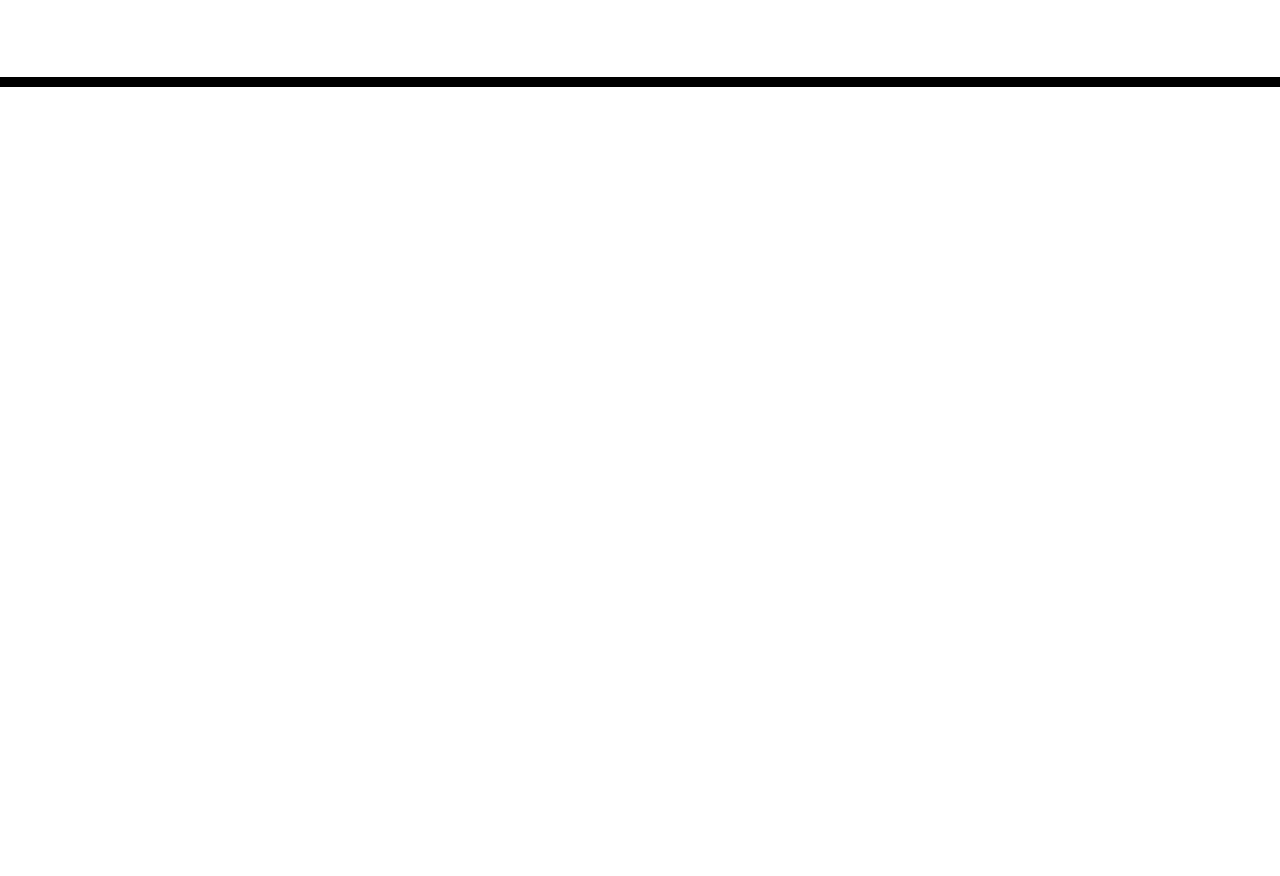
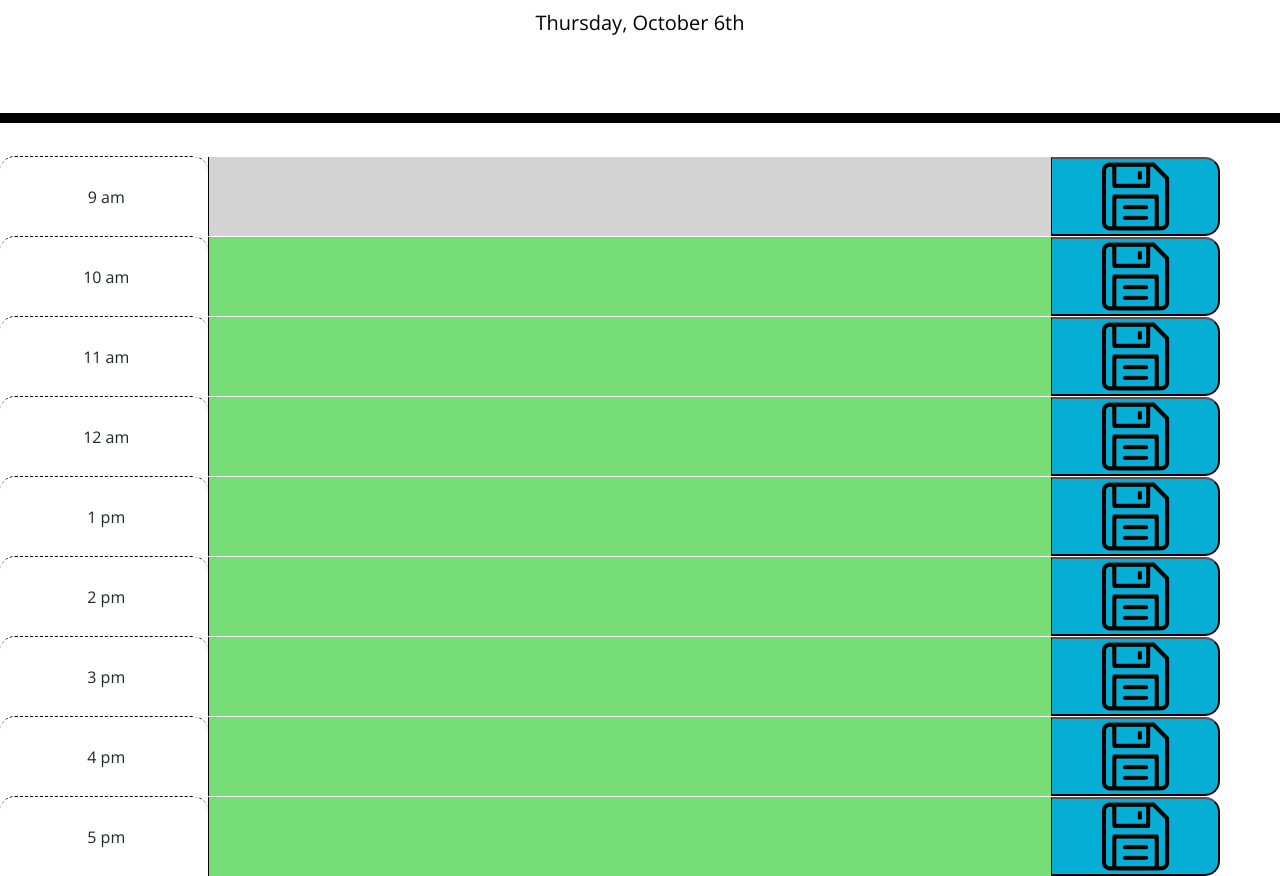
Before and after one commit to carmart7/work-day-scheduler, a plain HTML site: page index.html in a window 1280 px wide. Shown: the part 181-1057 px from the top of the page. Before the commit the page ends 800 px from the top, so only its background shows below. Drawn offline with nearby package versions, Linux system fonts and the light colour scheme.

Commit message:
add js functions for functioning page

```diff
--- a/assets/css/style.css
+++ b/assets/css/style.css
@@ -28,12 +28,13 @@ textarea{
 .time-block{
   text-align: center;
   border-radius: 15px;
+  border-top: dashed black 1px;
 }
 
 .row {
   white-space: pre-wrap;
   height: 80px;
-  border-top: 1px solid white;;
+  border-top: 1px solid white;
 }
 
 .hour {
@@ -69,3 +70,10 @@ textarea{
   font-size: 20px;
   transition: all .3s ease-in-out;
 }
+
+form input[type="submit"]{
+  background-image: url('../images/86-866469_computer-icons-floppy-disk-clip-art-save-icon-line-art-removebg-preview.png');
+  background-position: center;
+  background-repeat: no-repeat;
+  background-size: contain;
+}
--- a/assets/js/script.js
+++ b/assets/js/script.js
@@ -0,0 +1,35 @@
+// load content for text area on pageload
+$("textarea[type='text']").each(loadContent);
+// assign current day to jumbotron
+$('#currentDay').text(moment().format('dddd, MMMM Do'));
+
+// for every save button, save the corresponding text area
+$("form").submit(function(event) {
+    event.preventDefault();
+    saveContent(event);
+});
+
+function saveContent(event) {
+    var element = $(event.target).children().first();
+    var elementTime = element.data("time");
+    var content = element.val();
+    localStorage.setItem(elementTime, content);
+}
+
+
+function loadContent(i, element) {
+    element = $(this)
+    elementTime =  element.data("time");
+    var content = localStorage.getItem(elementTime);
+    if(content){
+        element.val(content);
+    }
+    if(moment().format('H') > elementTime) {
+        console.log("PASTTHISTIME");
+        element.addClass("past");
+    } else if (moment().format('H') < elementTime) {
+        element.addClass("future");
+    } else {
+        element.addClass("present")
+    }
+}
--- a/index.html
+++ b/index.html
@@ -4,21 +4,10 @@
   <meta charset="UTF-8" />
   <meta name="viewport" content="width=device-width, initial-scale=1.0" />
   <meta http-equiv="X-UA-Compatible" content="ie=edge" />
-    <link
-      rel="stylesheet"
-      href="https://stackpath.bootstrapcdn.com/bootstrap/4.3.1/css/bootstrap.min.css"
-    />
-    <link
-      rel="stylesheet"
-      href="https://use.fontawesome.com/releases/v5.8.1/css/all.css"
-      integrity="sha384-50oBUHEmvpQ+1lW4y57PTFmhCaXp0ML5d60M1M7uH2+nqUivzIebhndOJK28anvf"
-      crossorigin="anonymous"
-    />
-    <link
-      href="https://fonts.googleapis.com/css?family=Open+Sans&display=swap"
-      rel="stylesheet"
-    />
-    <link rel="stylesheet" href="./assets/css/style.css" />
+  <link rel="stylesheet" href="https://cdn.jsdelivr.net/npm/bootstrap@4.3.1/dist/css/bootstrap.min.css" integrity="sha384-ggOyR0iXCbMQv3Xipma34MD+dH/1fQ784/j6cY/iJTQUOhcWr7x9JvoRxT2MZw1T" crossorigin="anonymous">
+  <link rel="stylesheet" href="https://use.fontawesome.com/releases/v5.8.1/css/all.css" integrity="sha384-50oBUHEmvpQ+1lW4y57PTFmhCaXp0ML5d60M1M7uH2+nqUivzIebhndOJK28anvf" crossorigin="anonymous"/>
+  <link href="https://fonts.googleapis.com/css?family=Open+Sans&display=swap" rel="stylesheet"/>
+  <link rel="stylesheet" href="./assets/css/style.css"/>
   <title>Work Day Scheduler</title>
 </head>
 
@@ -28,11 +17,75 @@
     <p class="lead">A simple calendar app for scheduling your work day</p>
     <p id="currentDay" class="lead"></p>
   </header>
-    <div class="container">
-      <!-- Timeblocks go here -->
+  <div class="container-fluid row">
+    <div class="col-md-2 time-block d-flex align-items-center justify-content-center"> 9 am</div>
+    <form class="col-md-10 row" action="">
+      <textarea class="col-md-10" data-time="09" type="text"></textarea>
+      <input class="col-md-2 saveBtn" type="submit" value="">
+    </form>
+  </div>
+  <div class="container-fluid row">
+    <div class="col-md-2 time-block d-flex align-items-center justify-content-center"> 10 am</div>
+    <form class="col-md-10 row" action="">
+      <textarea class="col-md-10" data-time="10" type="text"></textarea>
+      <input class="col-md-2 saveBtn" type="submit" value="">
+    </form>
+  </div>
+  <div class="container-fluid row">
+    <div class="col-md-2 time-block d-flex align-items-center justify-content-center"> 11 am</div>
+    <form class="col-md-10 row" action="">
+      <textarea class="col-md-10" data-time="11" type="text"></textarea>
+      <input class="col-md-2 saveBtn" type="submit" value="">
+    </form>
+  </div>
+  <div class="container-fluid row">
+    <div class="col-md-2 time-block d-flex align-items-center justify-content-center"> 12 am</div>
+    <form class="col-md-10 row" action="">
+      <textarea class="col-md-10" data-time="12" type="text"></textarea>
+      <input class="col-md-2 saveBtn" type="submit" value="">
+    </form>
+  </div>
+  <div class="container-fluid row">
+    <div class="col-md-2 time-block d-flex align-items-center justify-content-center"> 1 pm</div>
+    <form class="col-md-10 row" action="">
+      <textarea class="col-md-10" data-time="13" type="text"></textarea>
+      <input class="col-md-2 saveBtn" type="submit" value="">
+    </form>
+  </div>
+  <div class="container-fluid row">
+    <div class="col-md-2 time-block d-flex align-items-center justify-content-center"> 2 pm</div>
+    <form class="col-md-10 row" action="">
+      <textarea class="col-md-10" data-time="14" type="text"></textarea>
+      <input class="col-md-2 saveBtn" type="submit" value="">
+    </form>
+  </div>
+  <div class="container-fluid row">
+    <div class="col-md-2 time-block d-flex align-items-center justify-content-center"> 3 pm</div>
+    <form class="col-md-10 row" action="">
+      <textarea class="col-md-10" data-time="15" type="text"></textarea>
+      <input class="col-md-2 saveBtn" type="submit" value="">
+    </form>
+  </div>
+  <div class="container-fluid row">
+    <div class="col-md-2 time-block d-flex align-items-center justify-content-center"> 4 pm</div>
+    <form class="col-md-10 row" action="">
+      <textarea class="col-md-10" data-time="16" type="text"></textarea>
+      <input class="col-md-2 saveBtn" type="submit" value="">
+    </form>
+  </div>
+  <div class="container-fluid row">
+    <div class="col-md-2 time-block d-flex align-items-center justify-content-center"> 5 pm</div>
+    <form class="col-md-10 row" action="">
+      <textarea class="col-md-10" data-time="17" type="text"></textarea>
+      <input class="col-md-2 saveBtn" type="submit" value="">
+    </form>
   </div>
 
-    <script src="https://code.jquery.com/jquery-3.4.1.min.js"></script>
+
+  <script src="https://code.jquery.com/jquery-3.3.1.slim.min.js" integrity="sha384-q8i/X+965DzO0rT7abK41JStQIAqVgRVzpbzo5smXKp4YfRvH+8abtTE1Pi6jizo" crossorigin="anonymous"></script>
+  <script src="https://cdn.jsdelivr.net/npm/popper.js@1.14.7/dist/umd/popper.min.js" integrity="sha384-UO2eT0CpHqdSJQ6hJty5KVphtPhzWj9WO1clHTMGa3JDZwrnQq4sF86dIHNDz0W1" crossorigin="anonymous"></script>
+  <script src="https://cdn.jsdelivr.net/npm/bootstrap@4.3.1/dist/js/bootstrap.min.js" integrity="sha384-JjSmVgyd0p3pXB1rRibZUAYoIIy6OrQ6VrjIEaFf/nJGzIxFDsf4x0xIM+B07jRM" crossorigin="anonymous"></script>
   <script src="https://cdnjs.cloudflare.com/ajax/libs/moment.js/2.24.0/moment.min.js"></script>
+  <script src="./assets/js/script.js"></script>
 </body>
 </html>
```
Also changed, not shown: assets/images/86-866469_computer-icons-floppy-disk-clip-art-save-icon-line-art-removebg-preview.png (added). Lines whose indentation alone changed are shown as unchanged.
